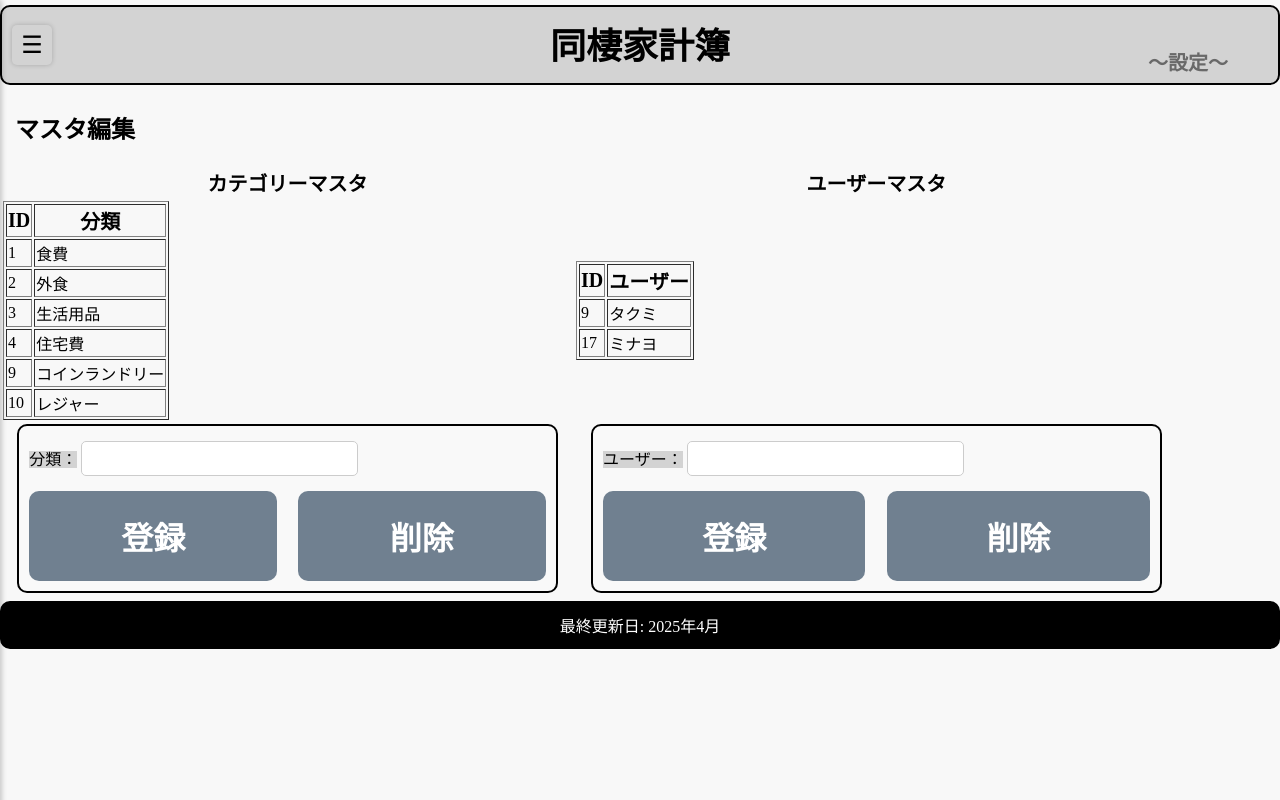
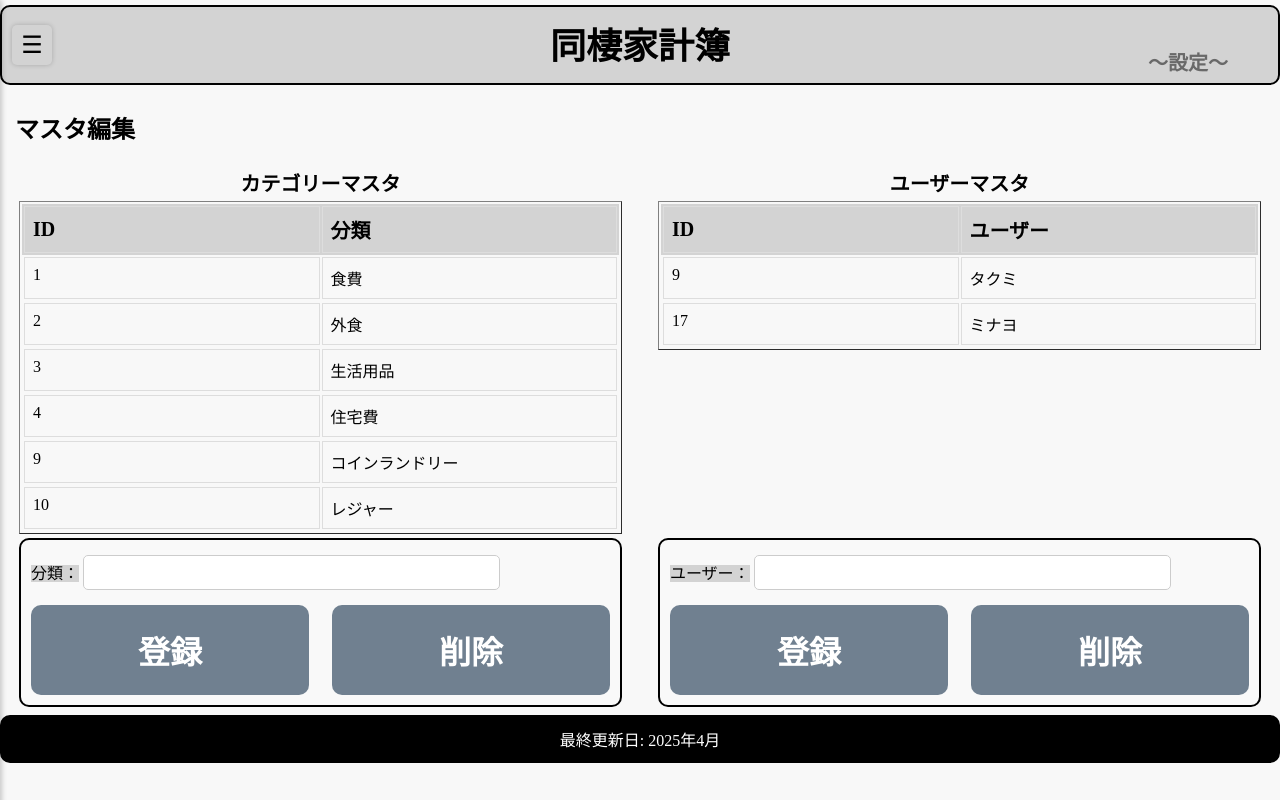
Before and after one commit to BlackBow393/HTML_Kakeibo, a Flask app: page /setting in a window 1280 px wide. Run offline with Flask 3, Linux system fonts and the light colour scheme; data comes from the database, SQL or seed files in the repository; both versions use the stored data as it was after the commit.

Commit message:
settings.htmlを修正 テーブルデザインと登録削除機能追加

```diff
--- a/app.py
+++ b/app.py
@@ -1,4 +1,4 @@
-from flask import Flask, render_template, request, redirect, jsonify, session
+from flask import Flask, render_template, request, redirect, jsonify, session, url_for
 import sqlite3
 import matplotlib
 matplotlib.use('Agg')  # ここでバックエンドをAggに設定
@@ -164,12 +164,28 @@ def analysis_page():
     )
 
 # 📌 マスタ編集ページ
-@app.route("/setting", methods=["GET"])
+@app.route("/setting", methods=["GET", "POST"])
 def settings_page():
-
-    # データベースからユニークな年のリストを取得
     conn = sqlite3.connect(DB_FILE)
     cursor = conn.cursor()
+
+    if request.method == "POST":
+        category = request.form.get("category", "").strip()
+        user = request.form.get("user", "").strip()
+        if "form_add" in request.form:
+            if category:
+                cursor.execute("INSERT INTO category_master (category) VALUES (?)", (category,))
+            if user:
+                cursor.execute("INSERT INTO user_master (user) VALUES (?)", (user,))
+        elif "form_delete" in request.form:
+            if category:
+                cursor.execute("DELETE FROM category_master WHERE category = ?", (category,))
+            if user:
+                cursor.execute("DELETE FROM user_master WHERE user = ?", (user,))
+        conn.commit()
+        conn.close()
+        # 🔁 POST処理後にリダイレクトして再送信防止
+        return redirect(url_for("settings_page"))
 
     cursor.execute("SELECT id , category FROM category_master ORDER BY id ASC")
     category_master = cursor.fetchall()
--- a/static/settings_screen.css
+++ b/static/settings_screen.css
@@ -6,7 +6,7 @@
 .master-form {
     display: block;
     width: 95%;
-    max-width: 900px; /* 💡 フォームの最大幅を制限 */
+    max-width: 1000px; /* 💡 フォームの最大幅を制限 */
     background-color: #f9f9f9;
     margin: 0 auto; /* ← これで中央に配置される！ */
     border: 2px solid black;
@@ -26,8 +26,8 @@
 
 .master-form input {
     flex: 1;
-    width: auto; /* 🔥 ここを変更 */
-    max-width: 100%; /* フォームの枠を超えないように */
+    width: 100%; /* 🔥 ここを変更 */
+    max-width: 70%; /* フォームの枠を超えないように */
     padding: 5px;
     margin-top: 5px;
     font-size: 20px;
@@ -76,3 +76,45 @@
     background-color: pink;
     color: black;
 }
+
+.view_table tr td {
+    vertical-align: top;
+}
+
+.master-table-wrapper {
+    width: 100%;
+    overflow-x: auto;  /* 横スクロールを許可 */
+    height: 400px;
+}
+
+.master-table {
+    width: 95%;
+    border-collapse: collapse;
+    table-layout: fixed; /* 🔥 列幅を固定 */
+    margin-left: 2.5%;
+}
+
+.master-table thead {
+    display: block;
+    background-color: lightgray;
+}
+
+.master-table tbody {
+    display: block;
+    max-height: 400px; /* 💡 tbody だけスクロール */
+    overflow-y: auto;
+    width: 100%;
+}
+
+.master-table tr {
+    display: table;
+    width: 100%;
+    table-layout: fixed; /* 🔥 列幅を統一 */
+}
+
+.master-table th, .master-table td {
+    padding: 8px;
+    border: 1px solid #ddd;
+    text-align: left;
+    white-space: nowrap;
+}
```
Also changed, not shown: kakeibo.db.
